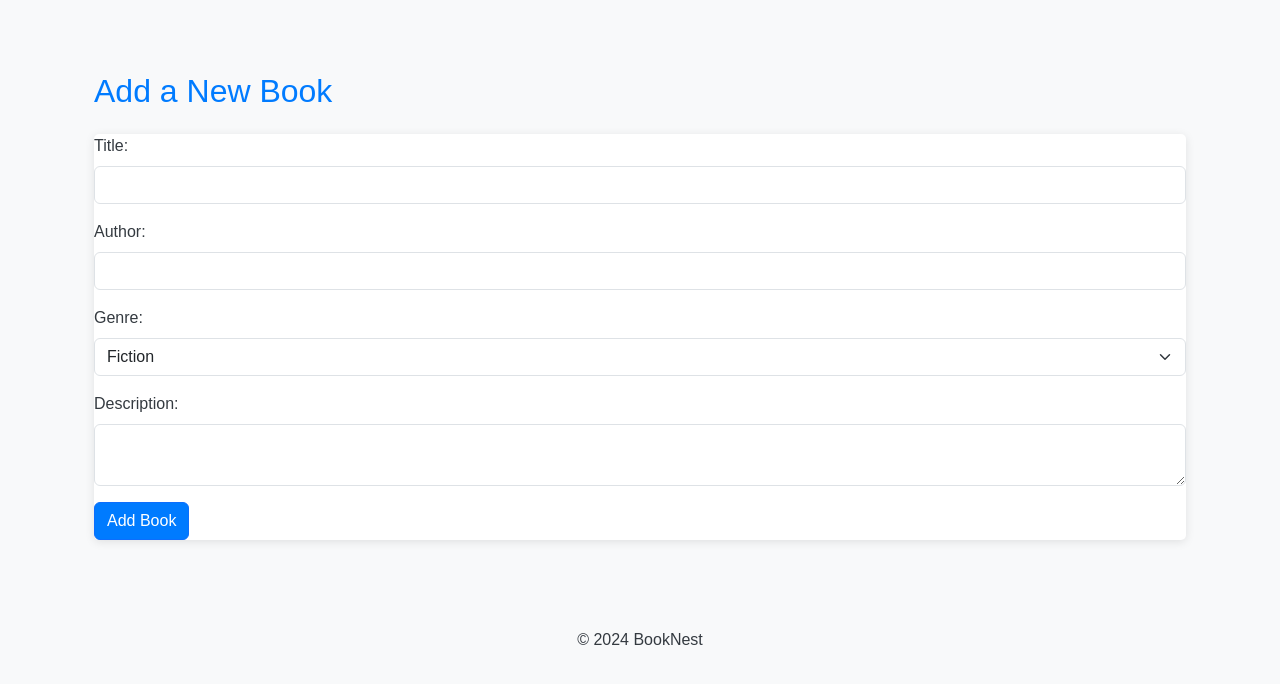
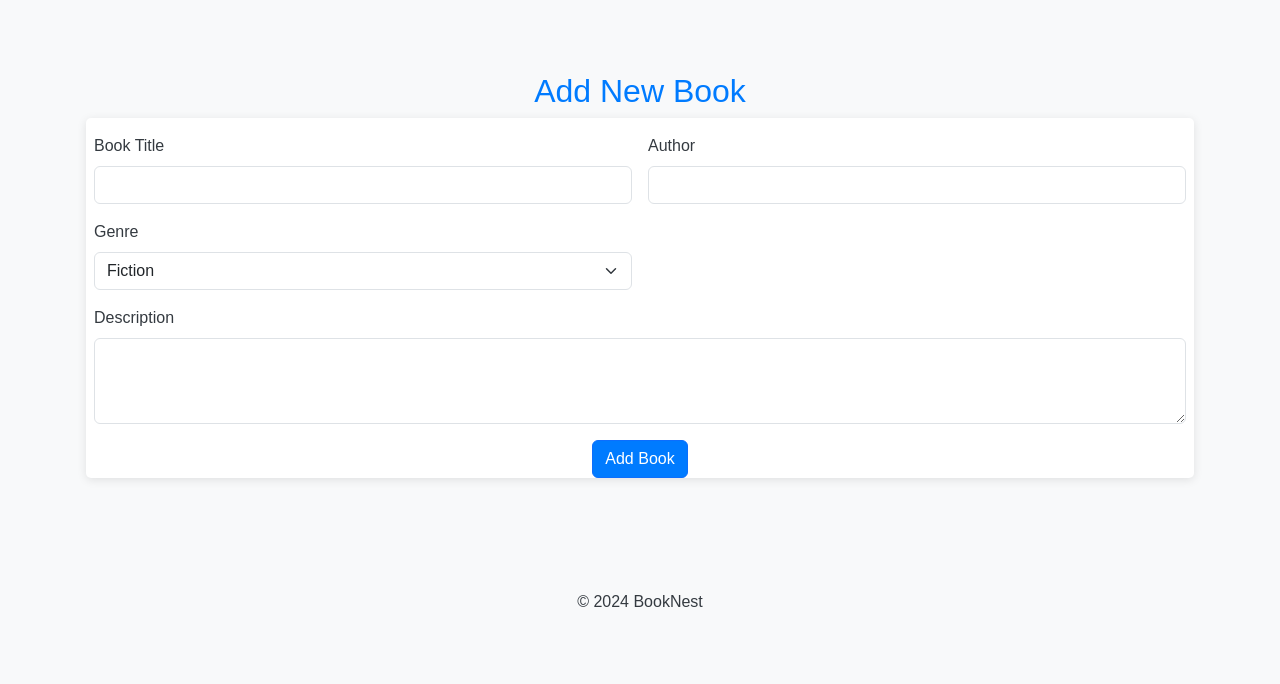
Before and after one commit to Damian-Rios/miniproject3DamianRios, a Flask app: page /books/add in a window 1280 px wide. Shown: the part 56-740 px from the top of the page. Run offline with Flask 3, Linux system fonts and the light colour scheme.

Commit message:
fixed styling issues

```diff
--- a/bookNest/static/style.css
+++ b/bookNest/static/style.css
@@ -59,3 +59,7 @@ form {
 .library {
     margin-top: 20px; /* Space above the library section */
 }
+
+a {
+    text-decoration: none;
+}
--- a/bookNest/templates/books/addBook.html
+++ b/bookNest/templates/books/addBook.html
@@ -4,21 +4,19 @@
 
 {% block content %}
 <div class="container py-5">
-    <h2>Add a New Book</h2>
-    <form method="post" class="mt-4">
-        <div class="mb-3">
-            <label for="title" class="form-label">Title:</label>
-            <input type="text" id="title" name="title" class="form-control" required>
+    <h2 class="text-center mb-4">Add New Book</h2>
+    <form action="{{ url_for('books.add_book') }}" method="POST" class="row g-3 mb-4">
+        <div class="col-md-6">
+            <label for="title" class="form-label">Book Title</label>
+            <input type="text" class="form-control" id="title" name="title" required>
         </div>
-
-        <div class="mb-3">
-            <label for="author" class="form-label">Author:</label>
-            <input type="text" id="author" name="author" class="form-control" required>
+        <div class="col-md-6">
+            <label for="author" class="form-label">Author</label>
+            <input type="text" class="form-control" id="author" name="author" required>
         </div>
-
-        <div class="mb-3">
-            <label for="genre" class="form-label">Genre:</label>
-            <select id="genre" name="genre" class="form-select" required>
+        <div class="col-md-6">
+            <label for="genre" class="form-label">Genre</label>
+            <select name="genre" id="genre" class="form-select">
                 <option value="Fiction">Fiction</option>
                 <option value="Non-Fiction">Non-Fiction</option>
                 <option value="Sci-Fi">Sci-Fi</option>
@@ -30,13 +28,13 @@
                 <option value="Horror">Horror</option>
             </select>
         </div>
-
-        <div class="mb-3">
-            <label for="description" class="form-label">Description:</label>
-            <textarea id="description" name="description" class="form-control" required></textarea>
+        <div class="col-md-12">
+            <label for="description" class="form-label">Description</label>
+            <textarea class="form-control" id="description" name="description" rows="3"></textarea>
         </div>
-
-        <button type="submit" class="btn btn-primary">Add Book</button>
+        <div class="col-12 text-center">
+            <button type="submit" class="btn btn-primary">Add Book</button>
+        </div>
     </form>
 </div>
 {% endblock %}
--- a/bookNest/templates/books/viewBook.html
+++ b/bookNest/templates/books/viewBook.html
@@ -18,9 +18,9 @@
         {% endif %}
     </div>
 
-    <form method="post" action="{{ url_for('library.add_to_library', book_id=book.id) }}">
-        <button type="submit" class="btn btn-success">Add to Library</button>
-    </form>
+    <div class="mb-3">
+        <a href="{{ url_for('library.add_to_library', book_id=book.id) }}" class="btn btn-success">Add to Library</a>
+    </div>
 
     <h3 class="mt-4">Reviews</h3>
     {% for review in reviews %}
```
Also changed, not shown: bookNest/library.py (+0 -19 lines), bookNest/templates/dashboard/index.html (+15 -47 lines), bookNest/templates/library/library.html (+28 -6 lines).
